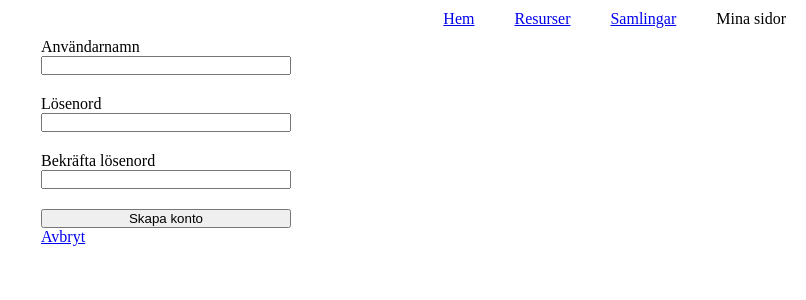
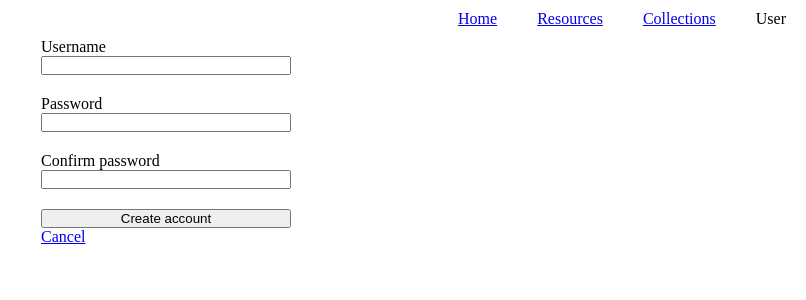
Before and after one commit to a16hiwah/Examensarbete-1, a CodeIgniter app: page /Examensarbete/index.php/user/new_user in a window 1280 px wide. Shown: the top 300 px of the page, without its empty margins (474-1280 px from the left). Run offline with CodeIgniter, Linux system fonts and the light colour scheme.

Commit message:
Change language used on rendered pages
CodeIgniter: Change the language being used on rendered pages from Swedish to English.

```diff
--- a/App/CodeIgniter/application/config/routes.php
+++ b/App/CodeIgniter/application/config/routes.php
@@ -49,9 +49,4 @@ defined('BASEPATH') OR exit('No direct script access allowed');
 | Examples:	my-controller/index	-> my_controller/index
 |		my-controller/my-method	-> my_controller/my_method
 */
-$route['hem'] = 'home';
-$route['resurser'] = 'resources';
-$route['samlingar'] = 'collections';
-$route['mina-sidor'] = 'user';
-$route['mina-sidor/skapa-konto'] = 'user/new_user';
 $route['default_controller'] = 'home';
--- a/App/CodeIgniter/application/controllers/Collections.php
+++ b/App/CodeIgniter/application/controllers/Collections.php
@@ -12,7 +12,7 @@ class Collections extends CI_Controller {
 
 	public function index()
 	{
-		$data['title'] = 'Samlingar';
+		$data['title'] = 'Collections';
 
 		$this->load->view('templates/header', $data);
 		$this->load->view('collections/index');
--- a/App/CodeIgniter/application/controllers/Home.php
+++ b/App/CodeIgniter/application/controllers/Home.php
@@ -12,7 +12,7 @@ class Home extends CI_Controller {
 
 	public function index()
 	{
-		$data['title'] = 'Hem';
+		$data['title'] = 'Home';
 
 		$this->load->view('templates/header', $data);
 		$this->load->view('home/index');
--- a/App/CodeIgniter/application/controllers/Resources.php
+++ b/App/CodeIgniter/application/controllers/Resources.php
@@ -12,7 +12,7 @@ class Resources extends CI_Controller {
 
 	public function index()
 	{
-		$data['title'] = 'Resurser';
+		$data['title'] = 'Resources';
 
 		$this->load->view('templates/header', $data);
 		$this->load->view('resources/index');
--- a/App/CodeIgniter/application/controllers/User.php
+++ b/App/CodeIgniter/application/controllers/User.php
@@ -12,7 +12,7 @@ class User extends CI_Controller {
 
 	public function index()
 	{
-		$data['title'] = 'Mina sidor';
+		$data['title'] = 'My account';
 
 		$this->load->view('templates/header', $data);
 		$this->load->view('user/index');
@@ -32,7 +32,7 @@ class User extends CI_Controller {
 		$validation_config = array(
 			array(
 				'field' => 'username',
-				'label' => 'Användarnamn',
+				'label' => 'Username',
 				'rules' => array(
 					'required',
 					'min_length[3]',
@@ -40,37 +40,37 @@ class User extends CI_Controller {
 					'is_unique[users.username]'
 				),
 				'errors' => array(
-					'required' => '*Ange ett användarnamn',
-					'min_length' => '*Användarnamnet måste vara minst 3 tecken långt',
-					'max_length' => '*Användarnamnet får vara max 64 tecken långt',
-					'is_unique' => '*Användarnamnet är redan upptaget'
+					'required' => '*Username cannot be empty',
+					'min_length' => '*The username must be at least 3 characters in length',
+					'max_length' => '*The username cannot be longer than 64 characters in length',
+					'is_unique' => '*The username is already taken'
 				)
 			),
 			array(
 				'field' => 'password',
-				'label' => 'Lösenord',
+				'label' => 'Password',
 				'rules' => array(
 					'required',
 					'min_length[6]',
 					'max_length[255]'
 				),
 				'errors' => array(
-					'required' => '*Ange ett lösenord',
-					'min_length' => '*Lösenordet måste vara minst 6 tecken långt',
-					'max_length' => '*Lösenordet får vara max 255 tecken långt'
+					'required' => '*Password cannot be empty',
+					'min_length' => '*The password must be at least 6 characters in length',
+					'max_length' => '*The password cannot be longer than 255 characters in length'
 				)
 			),
 			array(
 				'field' => 'passconf',
-				'label' => 'Bekräfta lösenord',
+				'label' => 'Confirm password',
 				'rules' => array(
 					'required',
 					'matches[password]'
 
 				),
 				'errors' => array(
-					'required' => '*Bekräfta lösenordet',
-					'matches' => '*Lösenorden matchar inte varandra'
+					'required' => '*Confirm password',
+					'matches' => '*The passwords do not match'
 				)
 			),
 		);
@@ -102,7 +102,7 @@ class User extends CI_Controller {
 				'maxlength' => '255'
 			);
 
-			$data['title'] = 'Skapa konto';
+			$data['title'] = 'Create account';
 
 			$this->load->view('templates/header', $data);
 			$this->load->view('user/new_user', $data);
@@ -114,13 +114,14 @@ class User extends CI_Controller {
 			$data = array(
 				'username' => $this->input->post('username'),
 				'password' => password_hash(
-					$this->input->post('password'), PASSWORD_DEFAULT
+					$this->input->post('password'),
+					PASSWORD_DEFAULT
 				)
 			);
 
 			if ($this->user_model->process_create_user($data))
 			{
-				redirect('mina-sidor/');
+				redirect('user/');
 			}
 		}
 	}
--- a/App/CodeIgniter/application/views/collections/index.php
+++ b/App/CodeIgniter/application/views/collections/index.php
@@ -1 +1 @@
-<h1>Samlingar</h1>
+<h1>Collections</h1>
--- a/App/CodeIgniter/application/views/home/index.php
+++ b/App/CodeIgniter/application/views/home/index.php
@@ -1 +1 @@
-<h1>Startsida</h1>
+<h1>Homepage</h1>
--- a/App/CodeIgniter/application/views/resources/index.php
+++ b/App/CodeIgniter/application/views/resources/index.php
@@ -1 +1 @@
-<h1>Resurser</h1>
+<h1>Resources</h1>
--- a/App/CodeIgniter/application/views/templates/header.php
+++ b/App/CodeIgniter/application/views/templates/header.php
@@ -1,5 +1,5 @@
 <!DOCTYPE html>
-<html lang="sv">
+<html lang="en">
 <head>
 	<meta charset="UTF-8">
 	<meta name="viewport" content="width=device-width, initial-scale=1.0">
@@ -10,24 +10,18 @@
 	<nav id="header-nav">
 		<?php
 		$active_page = $this->router->class;
-		$pages = array
-		(
-			'home'=>'Hem',
-			'resources'=>'Resurser',
-			'collections'=>'Samlingar',
-			'user'=>'Mina sidor'
-		);
+		$pages = array('Home', 'Resources', 'Collections', 'User');
 
-		foreach ($pages as $page => $page_value)
+		foreach ($pages as $page)
 		{
-			if($active_page == $page)
+			if($active_page === strtolower($page))
 			{
-				echo '<span id="active-page">'.$page_value.'</span>';
+				echo '<span id="active-page">'.$page.'</span>';
 			}
 			else
 			{
-				$href = site_url().'/'.url_title($page_value, 'dash', TRUE);
-				$html = '<a href="'.$href.'">'.$page_value.'</a>';
+				$href = site_url().'/'.url_title($page, 'dash', TRUE).'/';
+				$html = '<a href="'.$href.'">'.$page.'</a>';
 				echo $html;
 			}
 		}
--- a/App/CodeIgniter/application/views/user/index.php
+++ b/App/CodeIgniter/application/views/user/index.php
@@ -1 +1 @@
-<h1>Mina sidor</h1>
+<h1>My account</h1>
--- a/App/CodeIgniter/application/views/user/new_user.php
+++ b/App/CodeIgniter/application/views/user/new_user.php
@@ -11,24 +11,24 @@
 	?>
 
 	<div class="form-group">
-		<span class="form-label">Användarnamn</span>
+		<span class="form-label">Username</span>
 		<?php echo form_input($username, set_value('username')); ?>
 		<?php echo form_error('username'); ?>
 	</div>
 
 	<div class="form-group">
-		<span class="form-label">Lösenord</span>
+		<span class="form-label">Password</span>
 		<?php echo form_password($password, set_value('password')); ?>
 		<?php echo form_error('password'); ?>
 	</div>
 
 	<div class="form-group">
-		<span class="form-label">Bekräfta lösenord</span>
+		<span class="form-label">Confirm password</span>
 		<?php echo form_password($passconf, set_value('passconf')); ?>
 		<?php echo form_error('passconf'); ?>
 	</div>
 
-	<?php echo form_submit('submit', 'Skapa konto'); ?>
-	<?php echo anchor('mina-sidor/', 'Avbryt'); ?>
+	<?php echo form_submit('submit', 'Create account'); ?>
+	<?php echo anchor('user/', 'Cancel'); ?>
 	<?php echo form_close(); ?>
 </div>
```
